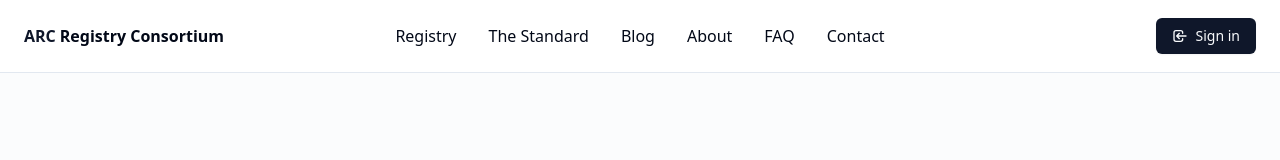
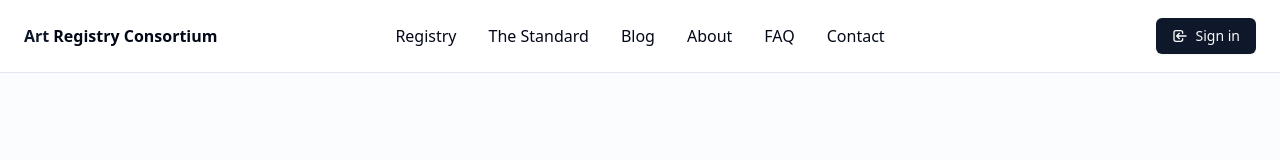
Before and after one commit to ArtRegistryConsortium/arc-website, a SvelteKit app: page / in a window 1280 px wide. Shown: the top 160 px of the page. Built offline with nearby package versions, Linux system fonts and the light colour scheme.

Commit message:
General improvements

```diff
--- a/src/app.html
+++ b/src/app.html
@@ -2,7 +2,7 @@
 <html lang="en">
 	<head>
 		<meta charset="utf-8" />
-		<title>Arc Registry Consortium</title>
+		<title>Art Registry Consortium</title>
 		<link rel="icon" href="%sveltekit.assets%/favicon.ico" />
 		<link rel="icon" href="%sveltekit.assets%/favicon.jpg" type="image/jpeg" />
 		<meta name="viewport" content="width=device-width, initial-scale=1" />
--- a/src/lib/components/Navbar.svelte
+++ b/src/lib/components/Navbar.svelte
@@ -35,7 +35,7 @@
 <nav class="fixed top-0 left-0 right-0 py-3 md:py-4 px-4 md:px-6 flex items-center border-b border-border bg-white dark:bg-[#09090b] backdrop-blur-sm z-10 transition-all duration-200">
   <div class="font-extrabold flex-1 dark:text-white">
     <a href="/" class="hover:text-primary transition-colors duration-200 flex items-center">
-      <span class="text-primary mr-1">ARC</span> Registry Consortium
+      <span class="text-primary mr-1">Art</span> Registry Consortium
     </a>
   </div>
 
```
